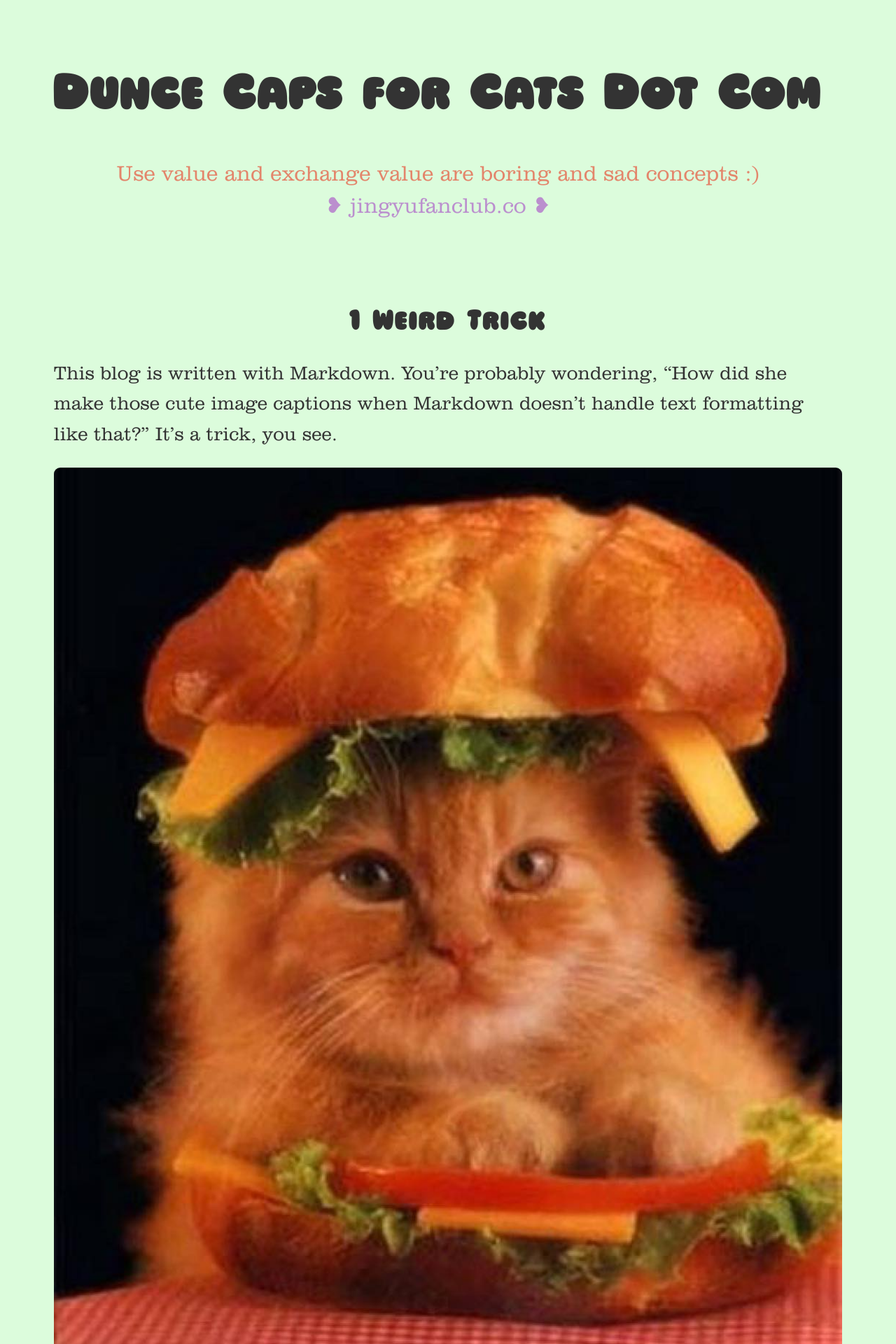
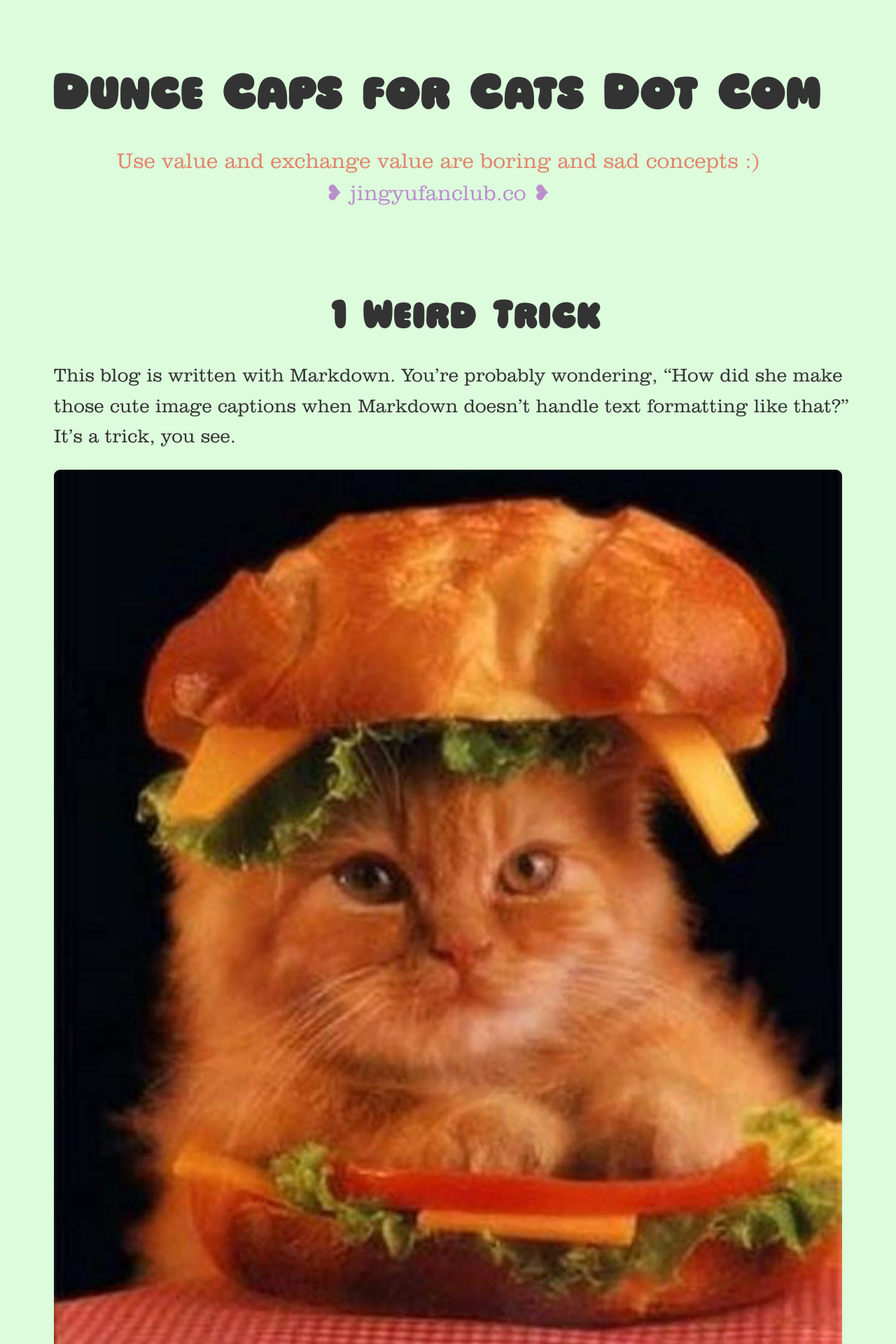
Before and after one commit to jingyufanclub/bloggo, a Jekyll site: the page built from _posts/2017-05-05-1-weird-trick.md, in a window 1280 px wide. Shown: the top 1920 px of the page at 70% size. Built offline with Jekyll 4.4.1, drawn with Linux system fonts in a browser that asks for light colours.

Commit message:
fix margins on small screens

```diff
--- a/_sass/_highlights.scss
+++ b/_sass/_highlights.scss
@@ -10,6 +10,7 @@
   border-radius: 1vh;
   font-family: $monospace;
   font-size: 2.2vh;
+  width: 88vw;
 }
 
 .highlight .c { color: #586E75 } /* Comment */
--- a/style.scss
+++ b/style.scss
@@ -46,6 +46,7 @@
   display: flex;
   margin: 10vh auto;
   width: 88vw;
+  padding: 0;
 }
 
 h1, h2, h3, h4, h5, h6 {
@@ -63,14 +64,13 @@
 h1 {
   font-size: 5vw;
   letter-spacing: 0.2vw;
-  margin-bottom: 5vh;
   a {
     color: inherit;
   }
 }
 
 h2 {
-  font-size: 4vh;
+  font-size: 4vw;
   letter-spacing: 0.2vw;
   text-align: center;
   a {
@@ -130,7 +130,8 @@
 
 img {
   border-radius: 1vh;
-  width: 100%;
+  align-self: center;
+  width: 88vw;
 }
 
 img + em {
@@ -206,7 +207,7 @@
 //
 
 .wrapper-masthead {
-  margin-bottom: 5vh;
+  margin-bottom: 2vh;
 }
 
 .masthead {
@@ -241,14 +242,6 @@
     line-height: 1.5em;
     font-style: italic;
   }
-
-  .comments {
-    margin-top: 10px;
-  }
-
-  .read-more {
-    font-size: 15px;
-  }
 }
 
 .wrapper-footer {
```
